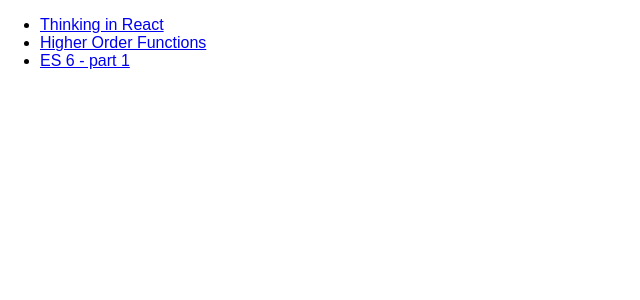
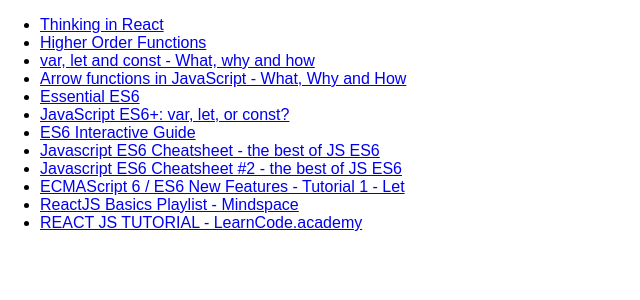
Before and after one commit to jpanaia/BookmarkManager, a React (Create React App) app: page / in a window 1280 px wide. Shown: the top 300 px of the page, without its empty margins (0-640 px from the left). Built offline with nearby package versions, Linux system fonts and the light colour scheme.

Commit message:
adding more links

```diff
--- a/src/App.js
+++ b/src/App.js
@@ -12,7 +12,16 @@
         resources:  [
                         {title: "Thinking in React", url: "https://facebook.github.io/react/docs/thinking-in-react.html"},
                         {title: "Higher Order Functions", url: "https://www.youtube.com/watch?v=BMUiFMZr7vk&list=PL0zVEGEvSaeEd9hlmCXrk5yUyqUag-n84"},
-                        {title: "ES 6 - part 1", url: "https://www.youtube.com/watch?v=sjyJBL5fkp8"}
+                        {title: "var, let and const - What, why and how", url: "https://www.youtube.com/watch?v=sjyJBL5fkp8"},
+                        {title: "Arrow functions in JavaScript - What, Why and How", url: "https://www.youtube.com/watch?v=6sQDTgOqh-I"},
+                        {title: "Essential ES6", url: "https://www.youtube.com/watch?v=CozSF5abcTA"},
+                        {title: "JavaScript ES6+: var, let, or const?", url: "https://medium.com/javascript-scene/javascript-es6-var-let-or-const-ba58b8dcde75#.1iy2d9be9"},
+                        {title: "ES6 Interactive Guide", url: "http://stack.formidable.com/es6-interactive-guide/#/"},
+                        {title: "Javascript ES6 Cheatsheet - the best of JS ES6", url: "https://www.youtube.com/watch?v=AfWYO8t7ed4"},
+                        {title: "Javascript ES6 Cheatsheet #2 - the best of JS ES6", url: "https://www.youtube.com/watch?v=LmL0Gh193M0"},
+                        {title: "ECMAScript 6 / ES6 New Features - Tutorial 1 - Let", url: "https://www.youtube.com/watch?v=ZJZfIw3P8No&list=PL6gx4Cwl9DGBhgcpA8eTYYWg7im72LgLt"},
+                        {title: "ReactJS Basics Playlist - Mindspace", url: "https://www.youtube.com/watch?v=JPT3bFIwJYA&list=PL55RiY5tL51oyA8euSROLjMFZbXaV7skSt"},
+                        {title: "REACT JS TUTORIAL - LearnCode.academy", url: "https://www.youtube.com/watch?v=fd2Cayhez58&feature=youtu.be"},
                     ]
     };
 
```
Also changed, not shown: 1 other file (tests, documents, lock files or other folders).
